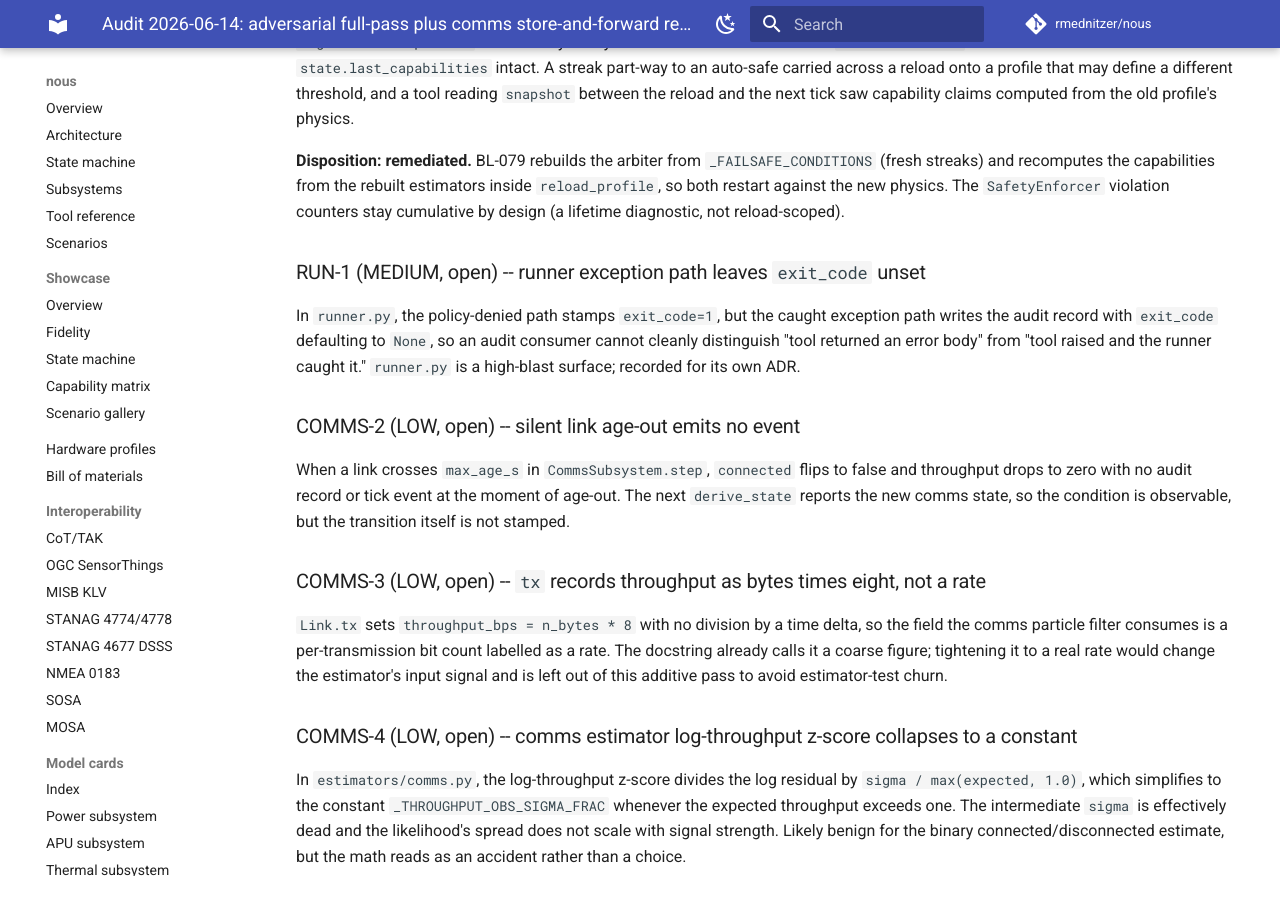
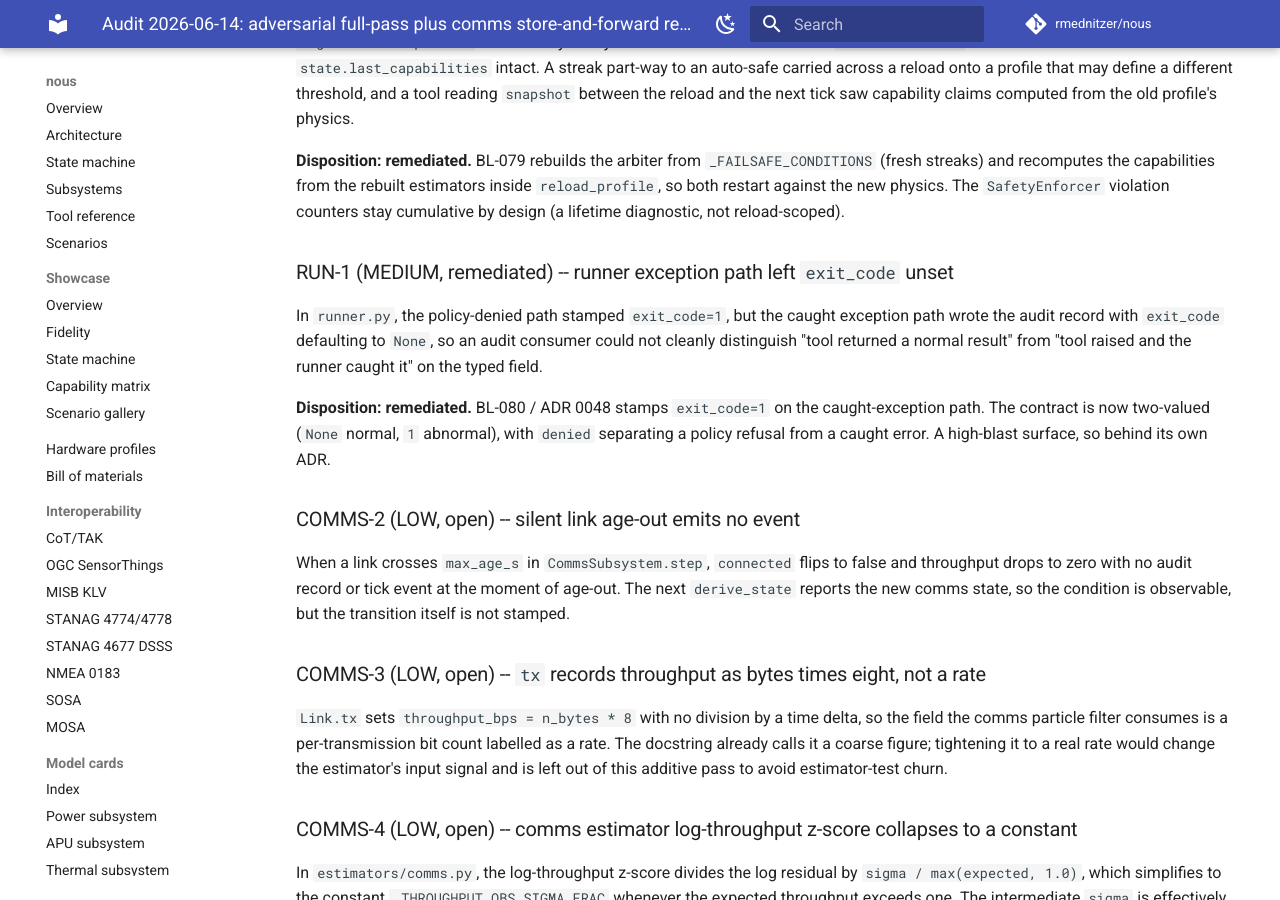
Before and after one commit to rmednitzer/nous, an MkDocs documentation site: the page built from docs/audit-2026-06-14.md, in a window 1280 px wide and 900 px high, scrolled down 2240 px. Built offline with MkDocs 1.6.1 and Material for MkDocs 9.7.7, drawn with Linux system fonts in a browser that asks for light colours; comment, search, counter and statistics services are not loaded; some of the changed text lies outside the part shown.

Commit message:
fix(BL-080): stamp audit exit_code on the runner's caught-exception path (ADR 0048) (#130)
Closes the 2026-06-14 audit's RUN-1. The M1 fix stamped exit_code=1 on the
policy-denial path and framed the intent as "a consumer splits on exit_code is
not None to bucket denials and worker errors apart from normal returns", but
the runner's caught-exception path wrote the audit record with exit_code
defaulting to None, identical to a normal return -- so a caught worker error
was indistinguishable from a clean return on the typed field.

The exception path now stamps exit_code=1. The contract is two-valued: None is
a normal return, 1 is any abnormal outcome, and the denied flag separates a
policy refusal (denied=True) from a caught error (denied=False). Four lines in
runner.py; the body mapping, truncation, redaction, and BL-016 hash chain are
untouched.

runner.py is a high-blast surface, so the change is behind ADR 0048. The test
that pinned the old None is updated; a regression class
(TestRun1CaughtErrorStampsExitCode) pins the three-way distinction.

Gates green: ruff, mypy --strict, 914 pytest, policy, bandit, mkdocs --strict.

https://claude.ai/code/session_017eybTXAGZEoHcYPt5rUMVP

```diff
--- a/docs/audit-2026-06-14.md
+++ b/docs/audit-2026-06-14.md
@@ -113,13 +113,17 @@ rebuilt estimators inside `reload_profile`, so both restart against the new
 physics. The `SafetyEnforcer` violation counters stay cumulative by design (a
 lifetime diagnostic, not reload-scoped).
 
-### RUN-1 (MEDIUM, open) -- runner exception path leaves `exit_code` unset
+### RUN-1 (MEDIUM, remediated) -- runner exception path left `exit_code` unset
 
-In `runner.py`, the policy-denied path stamps `exit_code=1`, but the caught
-exception path writes the audit record with `exit_code` defaulting to `None`, so
-an audit consumer cannot cleanly distinguish "tool returned an error body" from
-"tool raised and the runner caught it." `runner.py` is a high-blast surface;
-recorded for its own ADR.
+In `runner.py`, the policy-denied path stamped `exit_code=1`, but the caught
+exception path wrote the audit record with `exit_code` defaulting to `None`, so
+an audit consumer could not cleanly distinguish "tool returned a normal result"
+from "tool raised and the runner caught it" on the typed field.
+
+**Disposition: remediated.** BL-080 / ADR 0048 stamps `exit_code=1` on the
+caught-exception path. The contract is now two-valued (`None` normal, `1`
+abnormal), with `denied` separating a policy refusal from a caught error. A
+high-blast surface, so behind its own ADR.
 
 ### COMMS-2 (LOW, open) -- silent link age-out emits no event
 
@@ -213,6 +217,7 @@ adapter never imports. Both are backlog-text drift, not code defects.
 | BL-077 / ADR 0047 | Feature (COMMS-1 remediation) | `state/comms_outbox.py`, the three outbox tools, `tests/unit/test_comms_outbox.py`, `tests/integration/test_comms_outbox_tools.py` |
 | BL-078 | Fix (DB-1 remediation) | `StateTransitionLog.status` / `degraded`, the `device_info` persistence block, `tests/unit/test_state_transition_log.py`, `tests/integration/test_persistence_status.py` |
 | BL-079 | Fix (RLD-1 remediation) | `reload_profile` rebuilds the failsafe arbiter and refreshes the capability cache, `tests/unit/test_profile_hot_reload.py` |
+| BL-080 / ADR 0048 | Fix (RUN-1 remediation) | `runner.py` stamps `exit_code=1` on the caught-exception path, `tests/unit/test_runner.py`, `tests/regression/test_audit_findings.py` |
 | DOC-1 | Doc fix | `inference_fallback.py` docstring now names the DEGRADED route |
 | DOC-2 | Doc fix | STATUS.md tool and test counts reconciled |
 | LIMITATIONS L12 | Doc update | single-hop store-and-forward now in scope; full DTN still BL-056 |
@@ -232,7 +237,7 @@ adapter never imports. Both are backlog-text drift, not code defects.
 
 1. DB-1: surface the database-init degradation in `device_info` (done, BL-078).
 2. RLD-1: reset the failsafe streaks and capability cache on reload (done, BL-079).
-3. AUD-1, RUN-1, CAP-1: the high-blast surfaces, each behind its own ADR.
+3. AUD-1, CAP-1: the remaining high-blast surfaces, each behind its own ADR (RUN-1 done, BL-080 / ADR 0048).
 4. The LOW findings: opportunistic, batched into the next cadence pass.
 
 ## Out of scope
```
Also changed, not shown: CHANGELOG.md (+15 -0 lines), STATUS.md (+5 -2 lines), docs/adr/0048-runner-exit-code-for-caught-errors.md (added, +73 -0 lines), docs/adr/README.md (+1 -0 lines), docs/backlog.md (+1 -0 lines), 3 other files.
